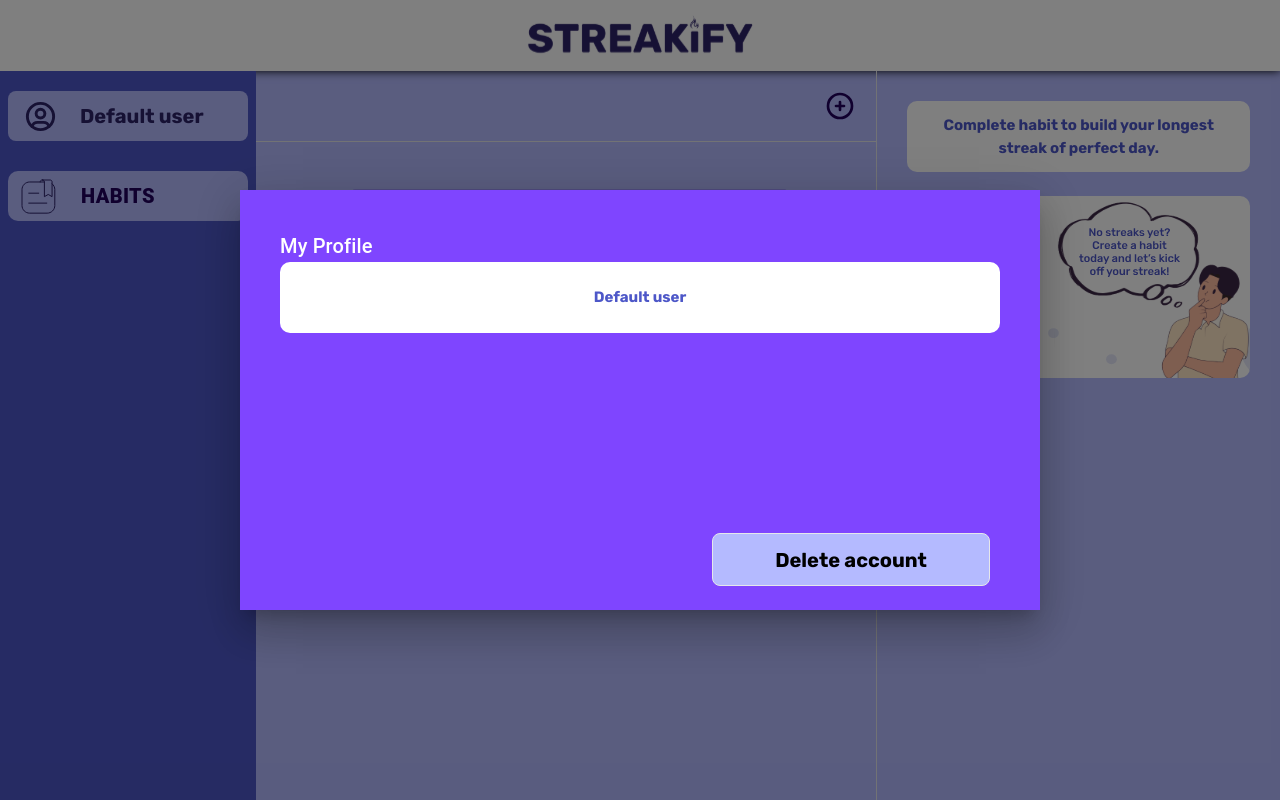
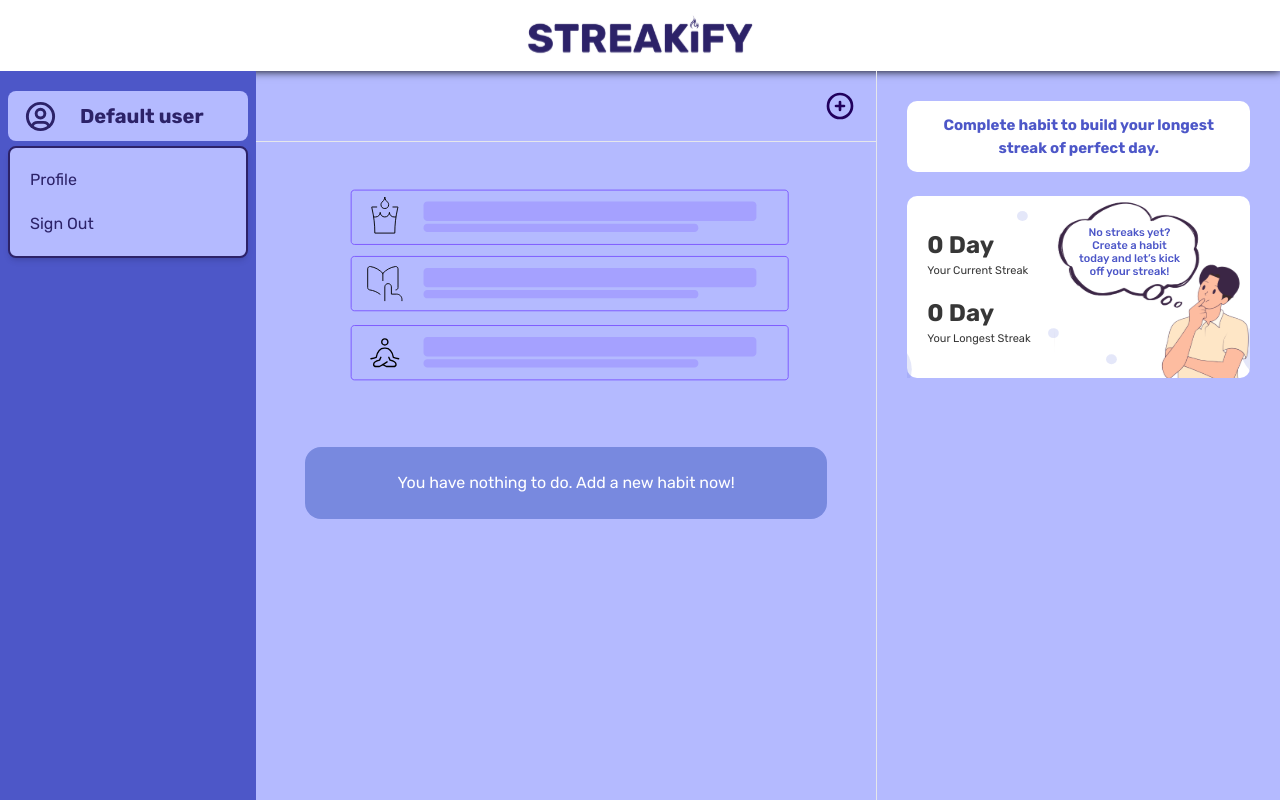
Before and after one commit to decaff1115/Streakify, a React (Vite) app in the folder Streakify/client/: page /Dashboard in a window 1280 px wide. Both pictures are taken after a click on the button "Default user". Built offline with nearby package versions, Linux system fonts and the light colour scheme.

Commit message:
Added Feature: DropDown Feature when clicking username

```diff
--- a/Streakify/client/src/Components/Dashboard/Dashboard.jsx
+++ b/Streakify/client/src/Components/Dashboard/Dashboard.jsx
@@ -182,7 +182,8 @@
           },
         ]);
         alert("Habit created successfully!");
-    } }
+      }
+    }
     catch (error) {
       console.error("Error creating habit:", error);
       alert("Error creating habit.");
@@ -241,7 +242,8 @@
               ? {
                 ...habit,
                 name: updatedData.name,
-                goal: updatedData.goal }
+                goal: updatedData.goal
+              }
               : habit
           )
         );
@@ -254,6 +256,14 @@
       console.error('Error updating habit:', error);
       alert('Error updating habit.');
     }
+  };
+
+  //****************************DROP DOWN: OPEN/CLOSE PROFILE/SIGN OUT****************************//
+
+  const [isOpen, setIsOpen] = useState(false);
+
+  const handleProfSign = () => {
+    setIsOpen(prev => !prev);
   };
 
   //****************************DELETE USER****************************//
@@ -312,7 +322,7 @@
   return (
     <div className="w-full h-screen flex flex-col bg-[#B4BAFF] overflow-y-hidden overflow-x-hidden">
       <div className="flex w-full h-[78px] justify-center items-center bg-white shadow-[0px_0px_9px_0px_rgba(0,0,0,1)]">
-            <img src={logo} className="streakifyLogo"/>
+        <img src={logo} className="streakifyLogo" />
       </div>
 
       <div className="flex border-red-600 h-full w-full justify-between">
@@ -321,13 +331,26 @@
           <div className="border-blue-600 h-max flex flex-col items-center">
 
             {/*User Profile Div*/}
-                <button onClick={handleOpenProfile} className="flex bg-[#B4BAFF] h-[50px] mb-[30px] items-center w-[240px] justify-start rounded-[8px] p-[15px]">
+            <div className="relative">
+              <button onClick={handleProfSign} className="flex bg-[#B4BAFF] h-[50px] mb-[30px] items-center w-[240px] justify-start rounded-[8px] p-[15px]">
                 <div className="flex justify-between items-center">
-                    <IconUserCircle size={35} color="#2C2268"/>
+                  <IconUserCircle size={35} color="#2C2268" />
                   <h1 className="text-[20px] font-bold ml-[22px] text-[#2C2268]"> {username} </h1>
                 </div>
               </button>
-
+              {isOpen && (
+                <div
+                  className="absolute bg-[#B4BAFF] w-[240px] rounded-[8px] p-[10px] shadow-md border-2 border-[#2C2268] z-10"
+                  style={{
+                    top: '55px', // Adjust this to overlap the button
+                    left: 0,
+                  }}
+                >
+                  <button className="w-full text-left p-[10px] text-[#2C2268]">Profile</button>
+                  <button className="w-full text-left p-[10px] text-[#2C2268]">Sign Out</button>
+                </div>
+              )}
+            </div>
             {/* Profile Modal */}
             <Modal open={openProfile} onClose={handleCloseProfile} aria-labelledby="modal-profile-title">
               <Box sx={style}>
@@ -347,7 +370,7 @@
 
             {/*Left SideBar Tabs*/}
             <div>
-              <Button onClick={ handleHabitClick }  style={{width: "240px", height: "50px", justifyContent: "start", background:"#B4BAFF", borderRadius: "10px", padding: "none" }} className={`flex hover:bg-[#B4BAFF] h-[53px] items-center w-[278px] rounded-[8px]`}>
+              <Button onClick={handleHabitClick} style={{ width: "240px", height: "50px", justifyContent: "start", background: "#B4BAFF", borderRadius: "10px", padding: "none" }} className={`flex hover:bg-[#B4BAFF] h-[53px] items-center w-[278px] rounded-[8px]`}>
                 <div className="flex w-full items-center text-white font-extrabold transition-colors duration-[1]">
                   <img src={fileIcon} className="ml-[5px]"></img>
                   <h1 className="text-[20px] ml-[25px] text-[#21005D]"> HABITS </h1>
@@ -365,7 +388,7 @@
 
               {/*===============================ADD HABIT BUTTON===============================*/}
               {isActive && !renderProgress && (
-                  <button color="" onClick={handleOpen}><IconCirclePlus color="#21005D" size={32}/></button>
+                <button color="" onClick={handleOpen}><IconCirclePlus color="#21005D" size={32} /></button>
               )}
               <Modal
                 open={open}
@@ -420,7 +443,7 @@
           </div>
 
 
-            {/*===============================EDIT HABIT BUTTON===============================*/ }
+          {/*===============================EDIT HABIT BUTTON===============================*/}
           <Modal open={editHabit} onClose={editClose}>
             <Box sx={{ style }}>
               <div className="flex h-full w-full">
@@ -528,7 +551,7 @@
                 </div>
               ))}
 
-                {/*===============================DELETE USER BUTTON===============================*/ }
+              {/*===============================DELETE USER BUTTON===============================*/}
               <Modal
                 open={openDelWarning}
                 onClose={handleCloseDelWarning}
@@ -538,7 +561,7 @@
                 <Box sx={style2}>
                   <Typography id="modal-modal-title" variant="h6" component="h2">
                     <h1 className="flex text-[white] items-center w-[29%] justify-between">
-                        <IconExclamationCircle color="red" size={30}/>
+                      <IconExclamationCircle color="red" size={30} />
                       CONFIRMATION
                     </h1>
                   </Typography>
@@ -568,7 +591,7 @@
 
         </div>
 
-              {/*==============================================================RIGHT MOST COLUMN==============================================================*/ }
+        {/*==============================================================RIGHT MOST COLUMN==============================================================*/}
         {isActive && !renderProgress && (
           <div className="2xl:w-[40%] lg:w-[60%] p-[30px] flex items-center border-l flex-col">
             <div className="font-semibold rounded-[10px] items-center flex w-[100%] text-[15px] justify-center h-[71px] p-[20px] text-center bg-[#FFFFFF] text-[#4D57C8]"> Complete habit to build your longest streak of
@@ -597,7 +620,7 @@
 
         {renderProgress && !isActive && (
           <div className="2xl:w-[40%] lg:w-[60%] p-[30px] flex items-center border-l flex-col">
-                  <Streak habit={habitInfo}/>
+            <Streak habit={habitInfo} />
           </div>
         )}
 
```
Lines whose indentation alone changed are shown as unchanged.
